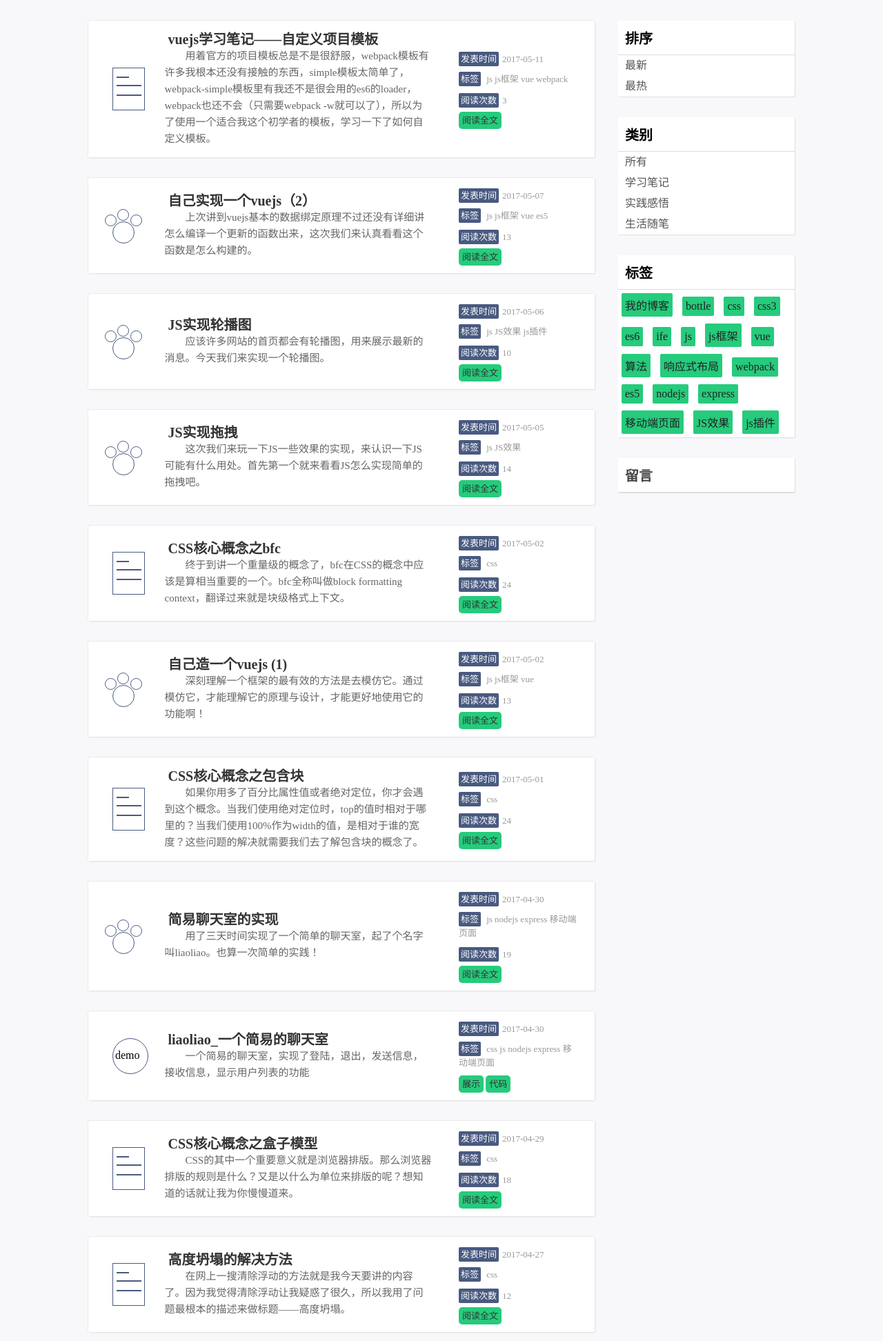
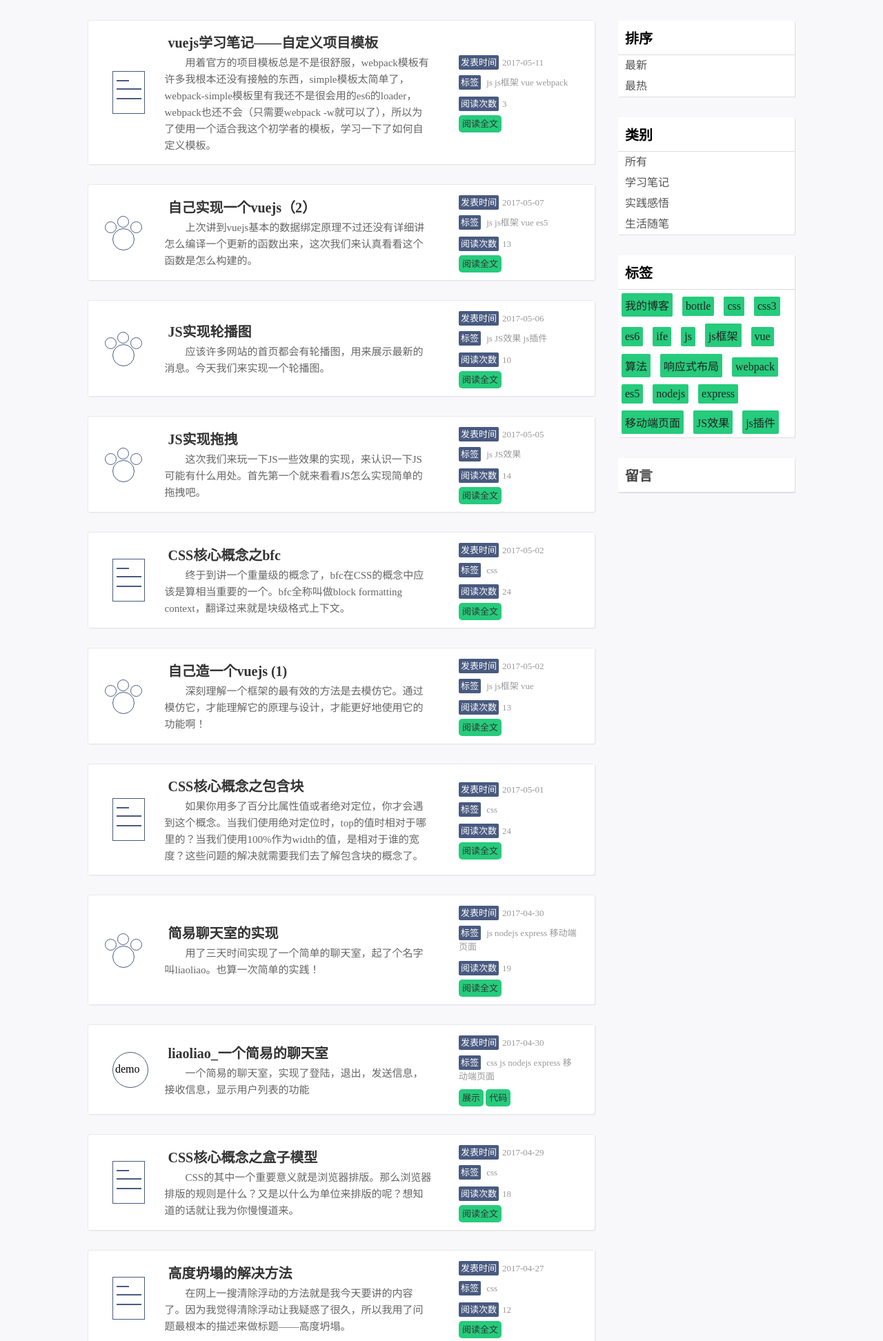
Before and after one commit to zhoudaxia2016/mysite, a Django app: page / in a window 1280 px wide. Shown: the part 54-1998 px from the top of the page at 69% size. Run offline with Django 3.2, Linux system fonts and the light colour scheme; data comes from the database, SQL or seed files in the repository.

Commit message:
修改h2的样式

```diff
--- a/blog/static/blog/css/index.css
+++ b/blog/static/blog/css/index.css
@@ -6,10 +6,13 @@
   margin-left: 10%;
 }
 .post h2 a{
-  padding: 5px;
   color: #333;
   font-size: 20px;
 }
+.post h2{
+  padding: 5px;
+}
+
 .post{
   padding: 15px;
   margin-bottom: 30px;
```
Also changed, not shown: 1 other file.
